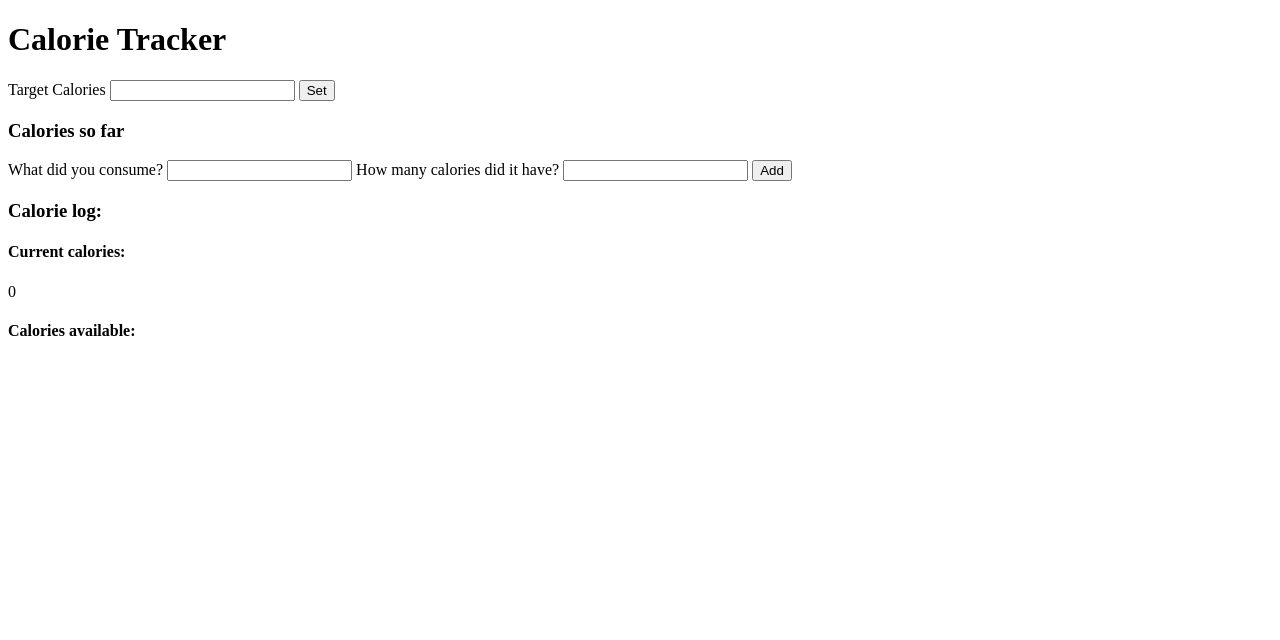
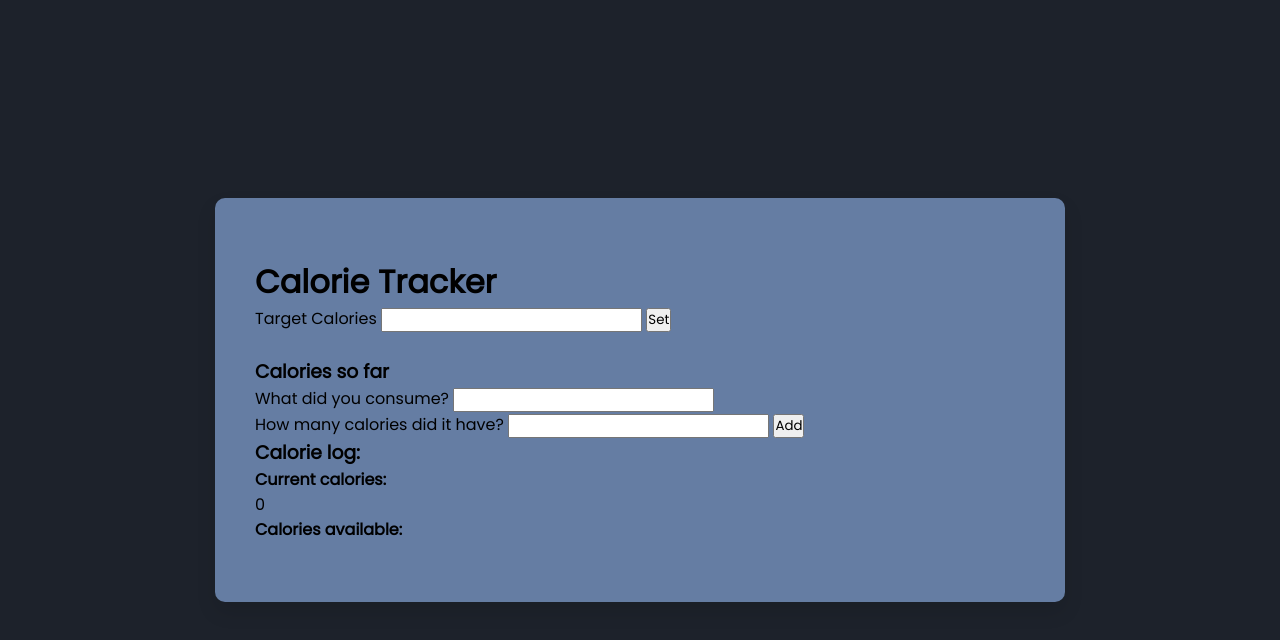
Before and after one commit to sspeedwagonn/calories_tracker, a plain HTML site: page index.html in a window 1280 px wide. Drawn offline with Linux system fonts and the light colour scheme.

Commit message:
Added style.css and adjusted index.html

```diff
--- a/index.html
+++ b/index.html
@@ -1,29 +1,26 @@
 <!DOCTYPE html>
-<!--[if lt IE 7]>      <html class="no-js lt-ie9 lt-ie8 lt-ie7"> <![endif]-->
-<!--[if IE 7]>         <html class="no-js lt-ie9 lt-ie8"> <![endif]-->
-<!--[if IE 8]>         <html class="no-js lt-ie9"> <![endif]-->
-<!--[if gt IE 8]>      <html class="no-js"> <!--<![endif]-->
 <html>
     <head>
         <meta charset="utf-8">
         <meta http-equiv="X-UA-Compatible" content="IE=edge">
         <title></title>
-        <meta name="description" content="">
+        <meta name="description" content="A calorie tracking app">
         <meta name="viewport" content="width=device-width, initial-scale=1">
-        <link rel="stylesheet" href="">
+        <link rel="stylesheet" href="style.css">
     </head>
     <body>
+    <div class="wrapper">
         <h1>Calorie Tracker</h1>
         <form class="calories">
             <label for="calories">Target Calories</label>
             <input id="calories" type="number" name="calories">
             <button>Set</button>
         </form>
-
+        <br>
         <h3>Calories so far</h3>
         <form class="add">
             <label for="consume">What did you consume?</label>
-            <input id="consume" type="text">
+            <input id="consume" type="text"><br>
             <label for="amount">How many calories did it have?</label>
             <input id="amount" type="number" name="amount">
             <button>Add</button>
@@ -35,5 +32,6 @@
         <h4>Calories available:</h4>
         <p id="available"></p>
         <script src="index.js" async defer></script>
+    </div>
     </body>
 </html>
--- /dev/null
+++ b/style.css
@@ -0,0 +1,30 @@
+@import url('https://fonts.googleapis.com/css2?family=Poppins&display=swap');
+
+* {
+    margin: 0;
+    padding: 0;
+    box-sizing: border-box;
+    font-family: "Poppins", sans-serif;
+}
+
+body {
+    display: flex;
+    padding: 0 10px;
+    align-items: center;
+    justify-content: center;
+    min-height: 100vh;
+    background: #1d222b;
+}
+
+.wrapper {
+    width: 850px;
+    gap: 70px;
+    height: auto;
+    background: #657da3;
+    padding: 60px 40px;
+    border-radius: 10px;
+    align-items: center;
+    display: block;
+    justify-content: space-between;
+    box-shadow: 0 10px 20px rgba(0,0,0,0.1);
+}
```
